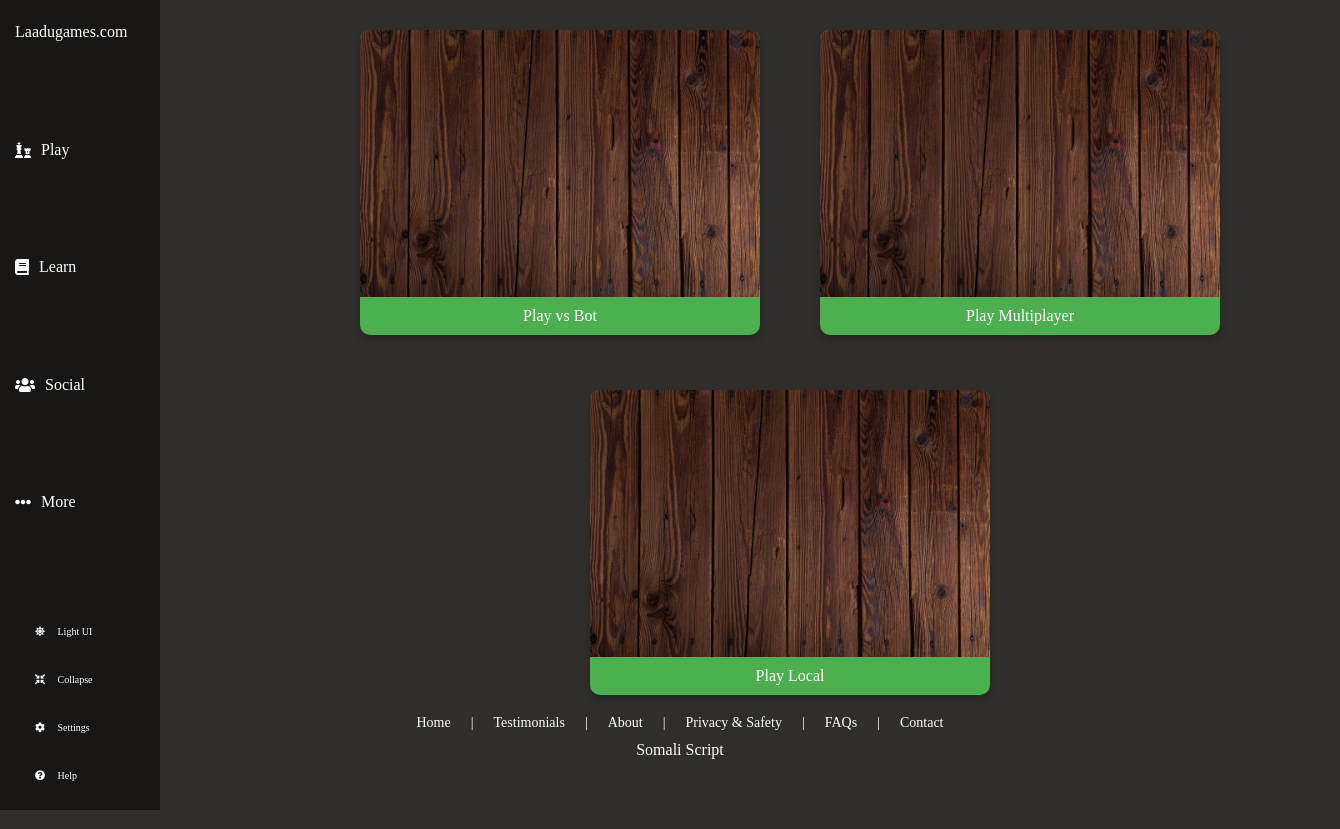
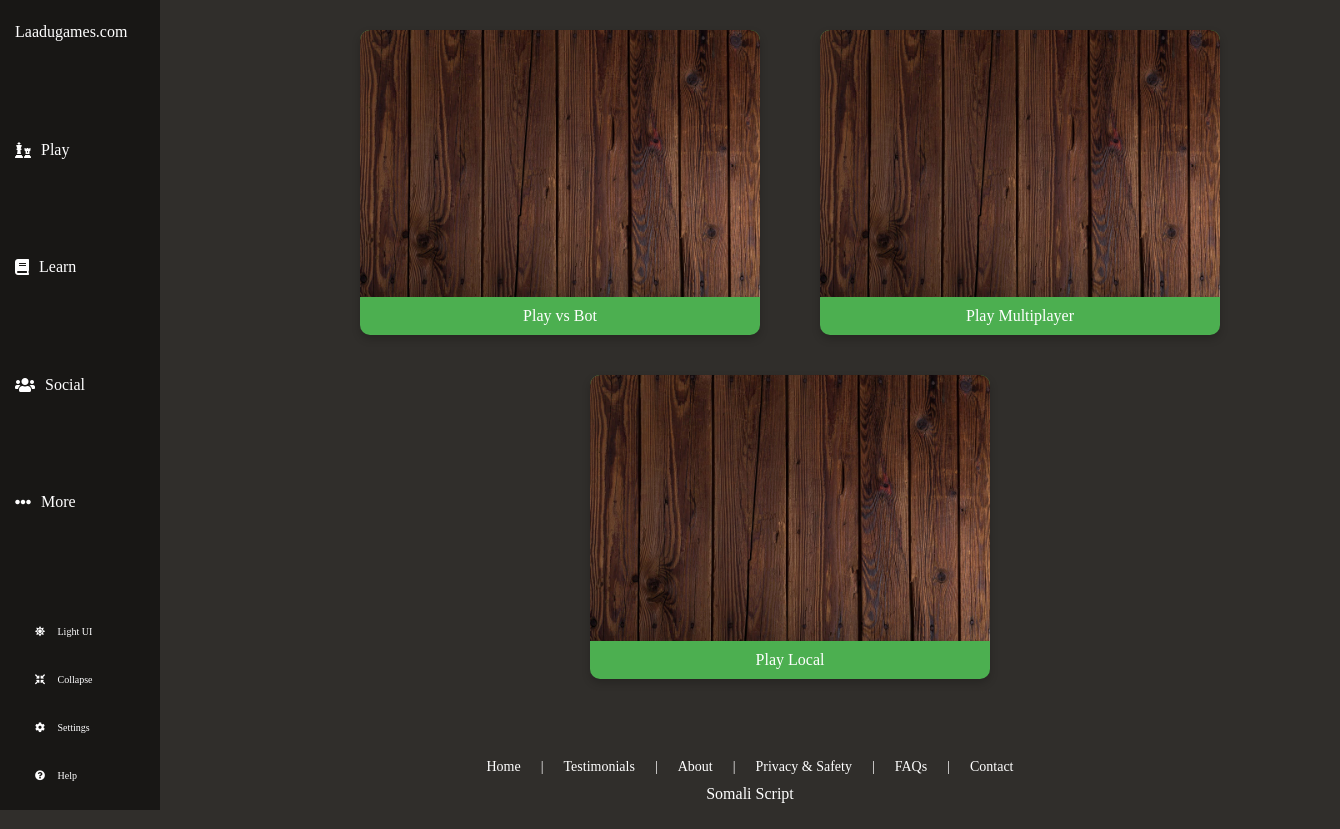
Before and after one commit to SomaliScript/Laadu, a plain HTML site: page src/Home/index.html in a window 1280 px wide. Shown: the whole page, 1340 px wide, since content can reach past the window. Before the commit the page ends 800 px from the top, so only its background shows below. Drawn offline with Linux system fonts and the light colour scheme.

Commit message:
fixed footer problem

```diff
--- a/src/Home/homepage.css
+++ b/src/Home/homepage.css
@@ -102,16 +102,18 @@ body {
   background-color: transparent;
 }
 .main {
+  /*
   flex-grow: 1;
+   */
+  flex: 1;
   display: flex;
   justify-content: center;
   align-items: flex-start;
   gap: 20px;
   margin-left: 160px;
-  margin-right: auto;
   flex-wrap: wrap;
   padding-top: 20px;
-  padding-bottom: 80px;
+  padding-bottom: 50px;
   box-sizing: border-box;
 }
 .card-link {
@@ -173,9 +175,8 @@ footer {
   text-align: center;
   font-size: 14px;
 
-  position: fixed;
+  height: 50px;
   bottom: 0;
-  left: 0;
   width: 100%;
 }
 
```
